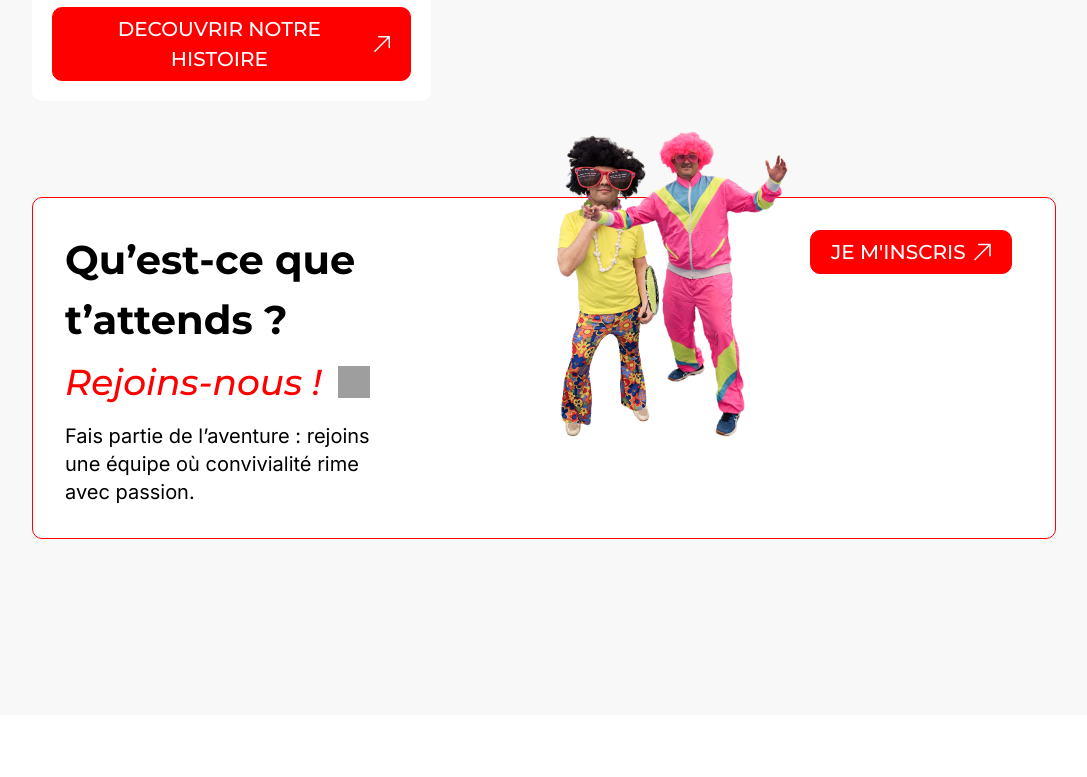
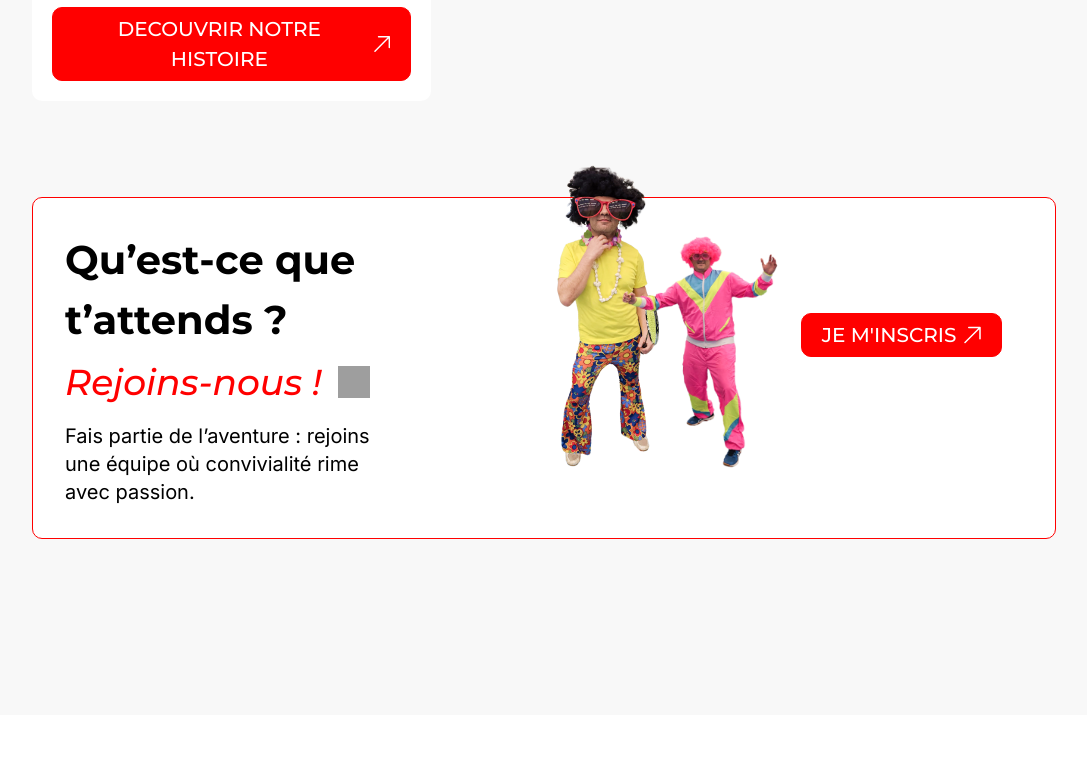
Before and after one commit to Matsuel/CACBO-Badminton, a Next.js app: page / in a window 1280 px wide. Shown: the part 1500-2277 px from the top of the page, without its empty margins (96-1183 px from the left). Built offline with nearby package versions, Linux system fonts and the light colour scheme; grey boxes are pictures that could not be loaded; a web font is replaced by a local one.

Commit message:
Component Home -> Center button and rework image layout

```diff
--- a/src/pages/index.tsx
+++ b/src/pages/index.tsx
@@ -141,15 +141,15 @@ export default function Home() {
 
                 </div>
 
-                <div className="w-[50%] h-auto flex flex-row items-start justify-center gap-5">
+                <div className="w-[50%] h-[210px] flex flex-row items-start justify-center gap-16">
 
-                    <div className="w-[50%] h-auto flex flex-row items-start justify-center gap-5 relative">
-                        <Image src={Romain} alt="romain" className="absolute bottom-[-210px] left-0"/>
-                        <Image src={Stephane} alt="stephane" className="absolute bottom-[-210px] ml-9"/>
+                    <div className="w-[40%] h-full flex flex-row justify-center relative">
+                        <Image src={Romain} alt="romain" className="absolute bottom-[-30px] left-0" />
+                        <Image src={Stephane} alt="stephane" className="absolute bottom-[-30px] ml-[8rem]"/>
 
                     </div>
 
-                    <div className="w-[50%] h-[100%] flex flex-col items-center justify-center gap-5">
+                    <div className="w-[60%] h-full flex items-center justify-center">
                         <Button
                             href="/contact"
                             variant="inverted"
```
